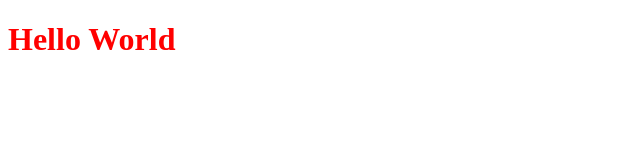
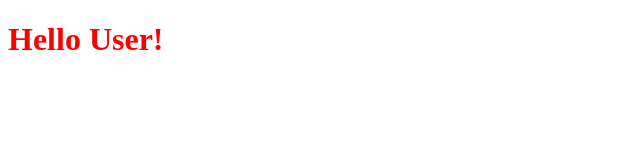
Before and after one commit to ras592/ras592.github.io, a plain HTML site: page index.html in a window 1280 px wide. Shown: the full height of the page, 0-640 px from the left. Drawn offline with Linux system fonts and the light colour scheme.

Commit message:
added main.js file

```diff
--- a/index.html
+++ b/index.html
@@ -9,6 +9,7 @@
         </style>
     </head>
     <body>
-        <h1>Hello World</h1>
+        <h1 id="hello">Hello World</h1>
+        <script src="js/main.js"></script>
     </body>
 </html>
--- /dev/null
+++ b/js/main.js
@@ -0,0 +1,2 @@
+var h1 = document.getElementById('hello');
+h1.textContent = "Hello User!";
```
